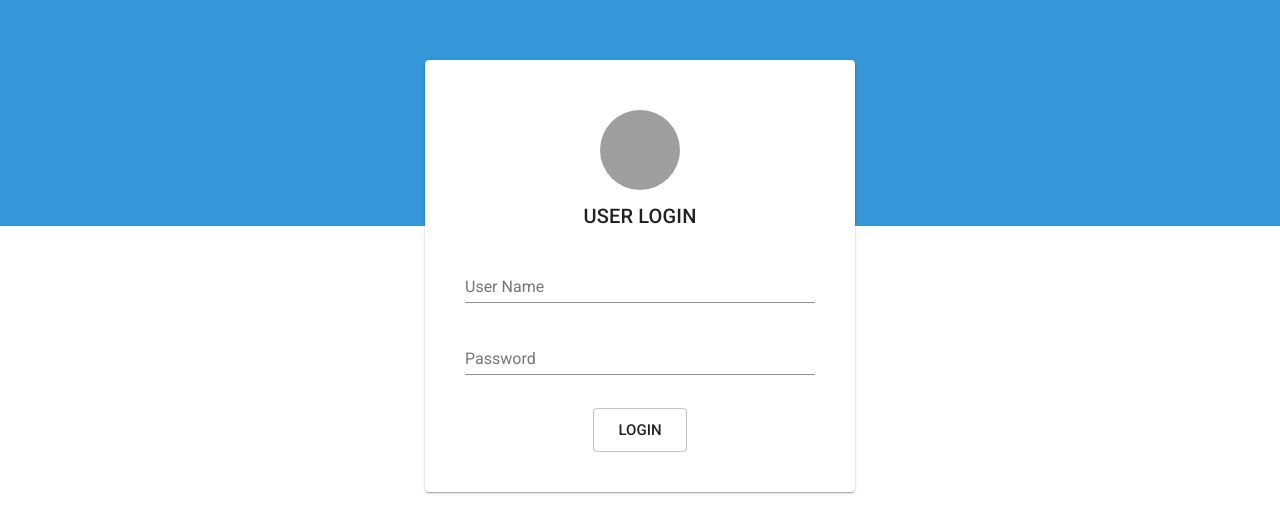
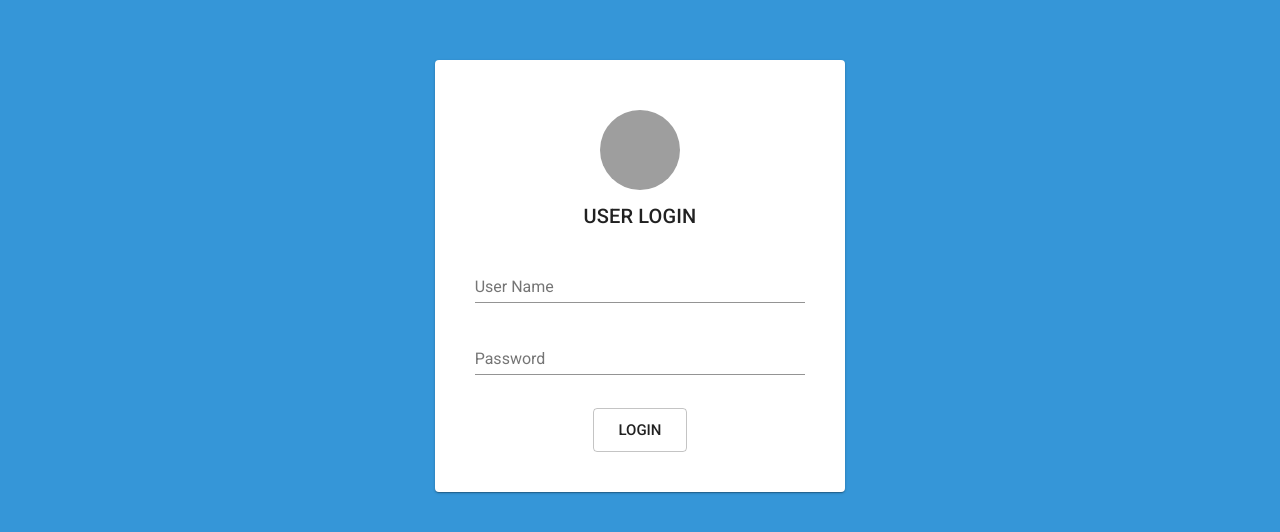
Before and after one commit to omarnaeem0/my-chat-app, a React (Create React App) app: page /login in a window 1280 px wide. Shown: the part 124-656 px from the top of the page. Built offline with nearby package versions, Linux system fonts and the light colour scheme; grey boxes are pictures that could not be loaded.

Commit message:
code improved

```diff
--- a/src/components/MainContainer.jsx
+++ b/src/components/MainContainer.jsx
@@ -1,25 +1,24 @@
 import React from 'react';
+import Grid from '@material-ui/core/Grid';
 
-const MainContainer = (props) => {
+export const MainContainer = (props) => {
   return (
     <div style={{
+      backgroundColor: 'rgb(53, 150, 216)',
       display: 'flex',
-      flexDirection: 'column',
+      flexDirection: 'row',
       flex: 1,
       alignItems: 'center',
+      justifyContent: 'center',
+      overflow: 'hidden'
     }}>
-      <div style={{ backgroundColor: 'rgb(53, 150, 216)', height: 350, width: '100%', position: 'absolute' }} />
-      <div style={{
-        display: 'flex',
-        flexDirection: 'row',
-        flex: 1,
-        alignItems: 'center',
-        justifyContent: 'center',
-        zIndex: 1
-      }}>
-        {props.children}
-      </div>
+      <Grid container spacing={24}>
+        <Grid item xs={1} sm={2} md={3} lg={4} xl={4} />
+        <Grid item xs={10} sm={8} md={6} lg={4} xl={4}>
+          {props.children}
+        </Grid>
+        <Grid item xs={1} sm={2} md={3} lg={4} xl={4} />
+      </Grid>
     </div>
   )
 }
-export default MainContainer;
--- /dev/null
+++ b/src/components/MessageBox.jsx
@@ -0,0 +1,20 @@
+import React from 'react';
+import Avatar from '@material-ui/core/Avatar';
+import ListItem from '@material-ui/core/ListItem';
+import ListItemIcon from '@material-ui/core/ListItemIcon';
+import ListItemText from '@material-ui/core/ListItemText';
+
+export const MessageBox = (props) => {
+  const { message, autoGenerated } = props;
+  return (
+    <ListItem>
+      <ListItemText primary={autoGenerated ? 'Computer': 'Me'} secondary={message} />
+      <ListItemIcon>
+        <Avatar
+          alt="Adelle Charles"
+          src="https://cdn1.iconfinder.com/data/icons/mix-color-4/502/Untitled-1-512.png"
+        />
+      </ListItemIcon>
+    </ListItem>
+  );
+}
--- /dev/null
+++ b/src/components/index.js
@@ -0,0 +1,2 @@
+export { MainContainer } from './MainContainer';
+export { MessageBox } from './MessageBox';
--- a/src/pages/Chat/Container.jsx
+++ b/src/pages/Chat/Container.jsx
@@ -1,12 +1,4 @@
 import React from 'react';
-import Card from '@material-ui/core/Card';
-import Avatar from '@material-ui/core/Avatar';
-import classNames from 'classnames';
-import TextField from '@material-ui/core/TextField';
-import Typography from '@material-ui/core/Typography';
-import Button from '@material-ui/core/Button';
-import { withStyles } from '@material-ui/core/styles';
-import MainContainer from '../../components/MainContainer';
 import ChatUI from './UI';
 
 class ChatPageContainer extends React.Component {
@@ -38,7 +30,6 @@ class ChatPageContainer extends React.Component {
   }
   onEnter = (autoGenerated) => () => {
     if (this.state.message || autoGenerated) {
-      const { message } = this.state.message;
       let messages = [...this.state.messages];
       messages.push({
         autoGenerated,
@@ -54,7 +45,7 @@ class ChatPageContainer extends React.Component {
   }
   onKeyPress(ev) {
     if (ev.key === 'Enter') {
-      this.onEnter();
+      this.onEnter(false)();
     }
   }
   render() {
--- a/src/pages/Chat/UI.jsx
+++ b/src/pages/Chat/UI.jsx
@@ -1,41 +1,24 @@
 import React from 'react';
 import Card from '@material-ui/core/Card';
-import Avatar from '@material-ui/core/Avatar';
-import classNames from 'classnames';
 import TextField from '@material-ui/core/TextField';
-import Typography from '@material-ui/core/Typography';
 import Button from '@material-ui/core/Button';
 import { withStyles } from '@material-ui/core/styles';
-import MainContainer from '../../components/MainContainer';
+import { MainContainer, MessageBox } from '../../components';
 import Icon from '@material-ui/core/Icon';
-import Chip from '@material-ui/core/Chip';
-import Paper from '@material-ui/core/Paper';
+import List from '@material-ui/core/List';
 
 const styles = {
   card: {
     minWidth: 350,
+    maxWidth: 600,
     padding: 20,
     display: 'flex',
     flexDirection: 'column',
-    alignItems: 'center',
     justifyContent: 'center',
-    height: '80%'
-  },
-  avatar: {
-    margin: 10,
-  },
-  bigAvatar: {
-    width: 80,
-    height: 80,
+    maxHeight: '800px'
   },
   textField: {
     marginRight: 20
-  },
-  button: {
-    marginTop: 20
-  },
-  error: {
-    color: 'red'
   }
 };
 
@@ -44,25 +27,20 @@ const ChatPageUI = (props) => {
   return (
     <MainContainer>
       <Card className={classes.card}>
-        <Paper style={{ width: '100%', overflow: 'auto', flexDirection: 'column', display: 'flex', flex: 1 }}>
-          {
-            messages.map((each) => (
-              <Chip
-                label={<Typography style={{  }}>{each.message}</Typography>}
-                style={{ margin: 5, minHeight: 30, height: 30 }}
-                href="#chip"
-                variant="outlined"
-                color={each.autoGenerated ? 'secondary' : 'primary'}
-              />
-              // <div style={{ textAlign: each.autoGenerated ? 'left' : 'right' }}>{each.message}</div>
-            ))
-          }
-        </Paper>
+        <div style={{ flex: 1, overflow: 'auto', boxShadow: 'none' }}>
+          <List style={{ padding: 0, margin: 0 }}>
+            {
+              messages.map((each) => (
+                <MessageBox {...each} />
+              ))
+            }
+          </List>
+        </div>
         <div style={{
           flexDirection: 'row',
-          width: '100%',
           display: 'flex',
-          alignItems: 'center'
+          alignItems: 'center',
+          height: 500
         }}>
           <TextField
             style={{ flex: 1 }}
@@ -76,8 +54,8 @@ const ChatPageUI = (props) => {
             variant="outlined"
             onKeyPress={onKeyPress}
           />
-          <Button onClick={onEnter} variant="fab" color="primary">
-            <Icon >send</Icon>
+          <Button onClick={onEnter} variant="fab" style={{ backgroundColor: 'rgb(53, 150, 216)' }}>
+            <Icon style={{ color: 'white' }}>send</Icon>
           </Button>
         </div>
       </Card>
--- a/src/pages/Login/Container.jsx
+++ b/src/pages/Login/Container.jsx
@@ -29,7 +29,6 @@ class LoginPageContainer extends React.Component {
     }
   }
   render() {
-    const { classes } = this.props;
     return (
       <LoginUI {...this.state} onClick={this.onClick} handleChange={this.handleChange}/>
     )
--- a/src/pages/Login/UI.jsx
+++ b/src/pages/Login/UI.jsx
@@ -6,11 +6,10 @@ import TextField from '@material-ui/core/TextField';
 import Typography from '@material-ui/core/Typography';
 import Button from '@material-ui/core/Button';
 import { withStyles } from '@material-ui/core/styles';
-import MainContainer from './../../components/MainContainer';
+import { MainContainer } from './../../components';
 
 const styles = {
   card: {
-    minWidth: 350,
     padding: 40,
     display: 'flex',
     flexDirection: 'column',
```
